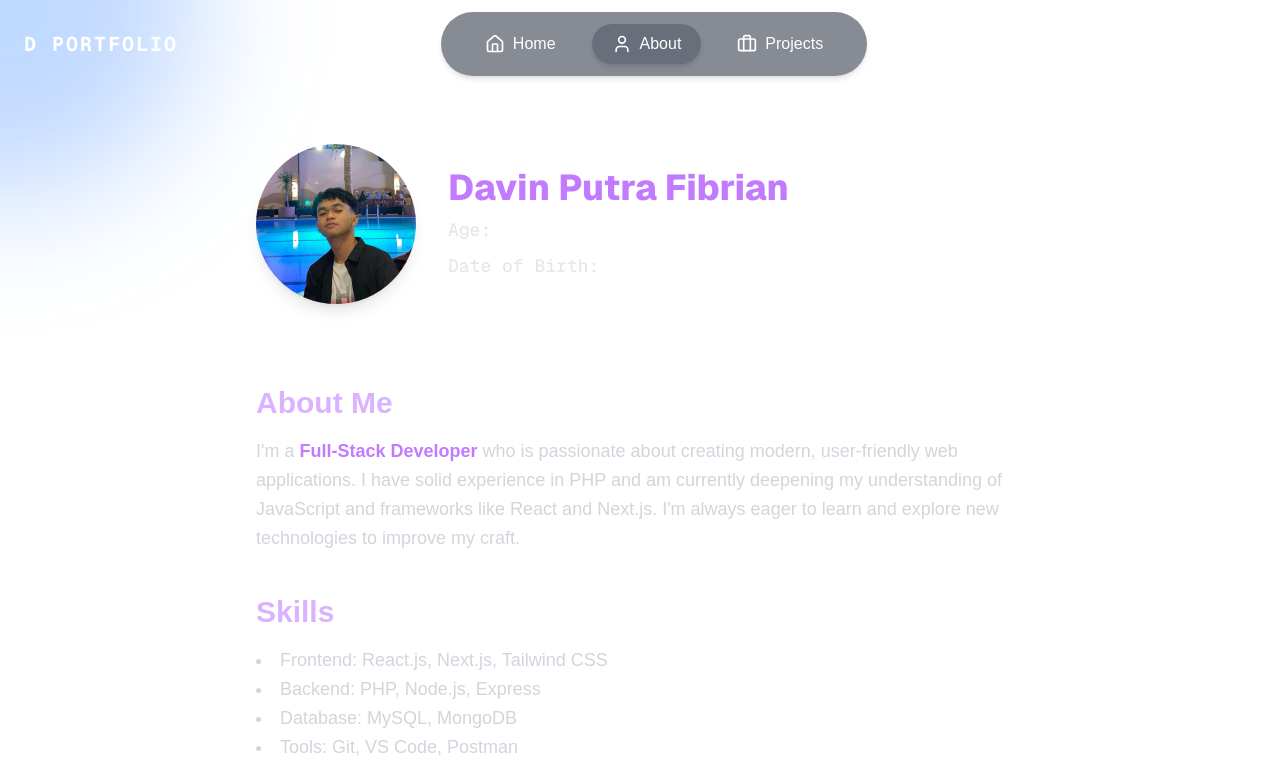
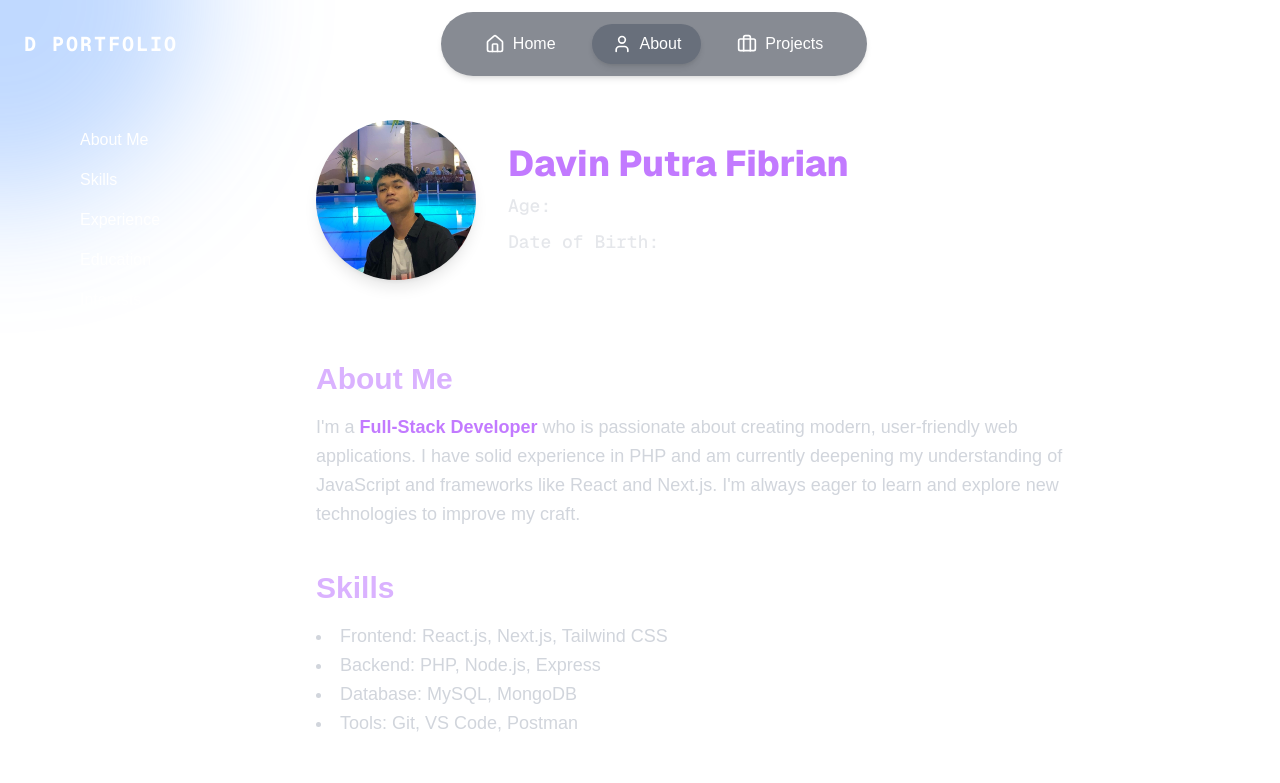
Before and after one commit to VinLvy/D-portfolio, a Next.js app: page /about in a window 1280 px wide. Shown: the top 783 px of the page. Built offline with nearby package versions, Linux system fonts and the light colour scheme.

Commit message:
About 1.6

```diff
--- a/src/app/about/page.js
+++ b/src/app/about/page.js
@@ -2,7 +2,18 @@ import Image from "next/image";
 
 export default function About() {
   return (
-    <div className="flex flex-col items-center justify-center min-h-screen px-6 py-12 text-white mt-24">
+    <div className="flex min-h-screen mt-30 text-white px-4 sm:px-6 lg:px-20">
+      {/* Sidebar */}
+      <aside className="hidden md:flex flex-col space-y-4 pr-10 sticky top-32 h-fit text-left">
+        <a href="#about" className="hover:text-purple-400 transition-colors">About Me</a>
+        <a href="#skills" className="hover:text-purple-400 transition-colors">Skills</a>
+        <a href="#experience" className="hover:text-purple-400 transition-colors">Experience</a>
+        <a href="#education" className="hover:text-purple-400 transition-colors">Education</a>
+        <a href="#interests" className="hover:text-purple-400 transition-colors">Interests</a>
+      </aside>
+
+      {/* Konten Utama */}
+      <div className="flex flex-col items-center justify-center w-full">
         <div className="flex flex-col md:flex-row items-center gap-8 text-left w-full max-w-3xl">
           {/* Foto Profil */}
           <div className="flex-shrink-0">
@@ -37,7 +48,7 @@ export default function About() {
           </section>
 
           {/* Skills */}
-        <section className="mb-10">
+          <section id="skills" className="mb-10">
             <h2 className="text-3xl font-semibold mb-4 text-purple-300">Skills</h2>
             <ul className="list-disc list-inside text-lg text-gray-300 leading-relaxed">
               <li>Frontend: React.js, Next.js, Tailwind CSS</li>
@@ -48,7 +59,7 @@ export default function About() {
           </section>
 
           {/* Experience */}
-        <section className="mb-10 max-w-2xl text-left">
+          <section id="experience" className="mb-10 max-w-2xl text-left">
             <h2 className="text-2xl font-semibold mb-3 text-purple-300">Experience</h2>
             <div className="mb-4">
               <h3 className="text-lg font-bold">Web Developer - Freelance</h3>
@@ -61,7 +72,7 @@ export default function About() {
           </section>
 
           {/* Education */}
-        <section className="mb-10 max-w-2xl text-left">
+          <section id="education" className="mb-10 max-w-2xl text-left">
             <h2 className="text-2xl font-semibold mb-3 text-purple-300">Education</h2>
             <div>
               <h3 className="text-lg font-bold">Bachelor of Computer Science</h3>
@@ -70,7 +81,7 @@ export default function About() {
           </section>
 
           {/* Interests */}
-        <section className="mb-10 max-w-2xl text-left">
+          <section id="interests" className="mb-10 max-w-2xl text-left">
             <h2 className="text-2xl font-semibold mb-3 text-purple-300">Interests</h2>
             <p className="text-gray-300">
               UI/UX Design, Open Source Contribution, Learning New Technologies, Traveling
@@ -78,5 +89,6 @@ export default function About() {
           </section>
         </div>
       </div>
+    </div>
   );
 }
```
Lines whose indentation alone changed are shown as unchanged.
